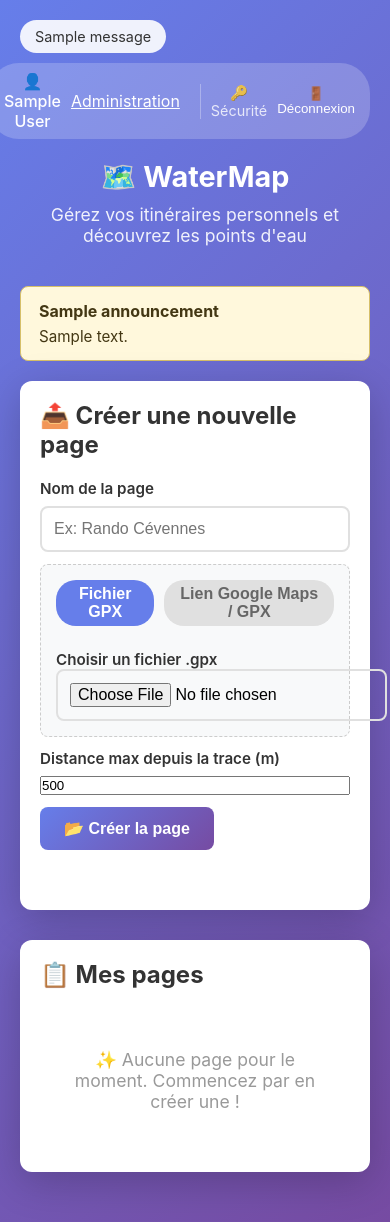
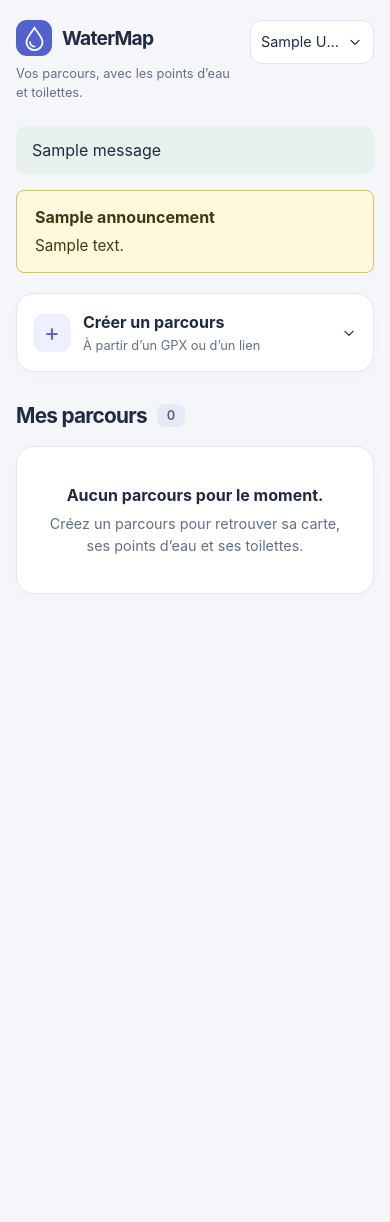
Before and after one commit to ydo1234/watermap, a Flask app: page / in a window 390 px wide. After the commit the page ends 594 px from the top, so only its background shows below. Run offline with Flask 3, Linux system fonts and the light colour scheme; a user stored in the database is signed in; tables that the repository leaves empty hold one stand-in row (values such as "Sample post"); one stand-in notice (Sample message) is shown; parts of the project's set-up code (start-up, migrations or seed data) failed here and were passed over; some libraries are stand-ins or nearby versions.

Commit message:
Redesign home and route list for mobile screens

```diff
--- a/templates/index.html
+++ b/templates/index.html
@@ -3,267 +3,201 @@
 <head>
   <meta charset="utf-8">
   <meta name="viewport" content="width=device-width, initial-scale=1">
-  <title>WaterMap - Gestion des itinéraires</title>
+  <title>WaterMap - Mes parcours</title>
   <style>
+    :root { color-scheme: light; --ink: #202b40; --muted: #647086; --primary: #5261ce; --line: #e1e5ef; }
     * { margin: 0; padding: 0; box-sizing: border-box; }
-    body {
-      font-family: -apple-system, BlinkMacSystemFont, 'Segoe UI', Roboto, 'Helvetica Neue', Arial, sans-serif;
-      background: linear-gradient(135deg, #667eea 0%, #764ba2 100%);
-      min-height: 100vh;
-      padding: 20px;
+    body { font: 16px/1.5 -apple-system, BlinkMacSystemFont, 'Segoe UI', Roboto, Arial, sans-serif; color: var(--ink); background: #f4f6fa; min-height: 100vh; padding: 32px 24px; }
+    button, input { font: inherit; }
+    button, a, summary { -webkit-tap-highlight-color: transparent; }
+    button, summary { cursor: pointer; }
+    a { color: var(--primary); }
+    button:disabled { opacity: .55; cursor: wait; }
+    :focus-visible { outline: 3px solid #8995ee; outline-offset: 3px; }
+    .container { max-width: 1120px; margin: auto; }
+    .site-header { display: flex; justify-content: space-between; gap: 24px; align-items: center; margin-bottom: 32px; }
+    .brand { display: flex; align-items: center; gap: 10px; }
+    .brand-mark { display: grid; place-items: center; width: 42px; height: 42px; background: var(--primary); color: white; border-radius: 13px; flex: 0 0 auto; }
+    .brand h1 { font-size: 1.35rem; letter-spacing: -.04em; font-weight: 750; }
+    .subtitle { color: var(--muted); font-size: .9rem; margin-top: 4px; }
+    .account-menu { position: relative; flex: 0 0 auto; }
+    .account-menu summary { display: flex; align-items: center; gap: 10px; min-height: 44px; padding: 8px 12px; border: 1px solid var(--line); background: white; border-radius: 12px; list-style: none; font-size: .9rem; }
+    summary::-webkit-details-marker { display: none; }
+    .account-name { max-width: 150px; overflow: hidden; white-space: nowrap; text-overflow: ellipsis; }
+    .chevron { width: 16px; height: 16px; transition: transform .15s; flex: 0 0 auto; }
+    details[open] > summary .chevron { transform: rotate(180deg); }
+    .account-actions { position: absolute; top: calc(100% + 8px); right: 0; min-width: 220px; padding: 8px; border: 1px solid var(--line); border-radius: 14px; background: white; box-shadow: 0 12px 32px #2430461a; z-index: 1000; }
+    .account-actions a, .account-actions button { display: flex; align-items: center; min-height: 44px; width: 100%; padding: 10px 12px; border: 0; border-radius: 8px; background: transparent; color: var(--ink); text-decoration: none; font-size: .9rem; text-align: left; }
+    .account-actions a:hover, .account-actions button:hover { background: #f0f2fa; }
+    .environment { display: inline-block; margin-top: 8px; color: #855b08; background: #fff0c2; border: 1px solid #ead59c; padding: 2px 9px; border-radius: 6px; font-size: .75rem; font-weight: 600; }
+    .flash { padding: 12px 16px; border-radius: 10px; background: #e8f2ec; margin-bottom: 16px; overflow-wrap: anywhere; }
+    .flash-error { background: #fff0ed; color: #9d352f; }
+    .workspace { display: grid; grid-template-columns: minmax(0, 360px) minmax(0, 1fr); gap: 28px; align-items: start; }
+    .card { background: white; border: 1px solid var(--line); border-radius: 18px; box-shadow: 0 3px 12px #24304604; }
+    .create-card > summary { display: flex; align-items: center; gap: 12px; padding: 22px; list-style: none; }
+    .create-card > summary > .chevron { margin-left: auto; }
+    .create-icon { display: grid; place-items: center; width: 38px; height: 38px; flex: 0 0 auto; border-radius: 11px; background: #eef0ff; color: var(--primary); font-size: 1.5rem; font-weight: 400; }
+    .create-title { font-weight: 650; }
+    .create-description { display: block; color: var(--muted); font-size: .8rem; font-weight: 400; margin-top: 2px; }
+    .create-content { padding: 0 22px 22px; }
+    #upload-form { display: flex; flex-direction: column; gap: 18px; min-width: 0; }
+    #upload-form label { display: block; font-size: .85rem; font-weight: 600; margin-bottom: 7px; }
+    #upload-form input { width: 100%; min-width: 0; max-width: 100%; min-height: 46px; border: 1px solid #cbd2e0; border-radius: 10px; padding: 10px 12px; background: white; color: var(--ink); }
+    #upload-form input:focus { border-color: var(--primary); }
+    #upload-form input[type=file] { display: block; padding: 6px; font-size: .8rem; overflow: hidden; }
+    #upload-form input::file-selector-button { padding: 8px 10px; margin-right: 8px; border: 0; border-radius: 6px; background: #edf0fa; color: #38436a; font: inherit; cursor: pointer; }
+    .source-picker { min-width: 0; padding: 14px; border-radius: 12px; background: #f6f7fb; }
+    #source-tabs { display: grid; grid-template-columns: 1fr 1fr; gap: 4px; padding: 4px; margin-bottom: 16px; border-radius: 10px; background: #e8ebf3; }
+    .tab-btn { min-width: 0; min-height: 44px; padding: 8px 6px; border: 0; border-radius: 7px; background: transparent; color: #5a657b; font-size: .8rem; font-weight: 600; line-height: 1.3; }
+    .tab-btn.active { color: #3546b7; background: white; box-shadow: 0 1px 4px #24304615; }
+    .help { color: var(--muted); font-size: .78rem; margin-top: 6px; }
+    .primary-button { width: 100%; min-height: 48px; padding: 12px 16px; border: 0; border-radius: 10px; background: var(--primary); color: white; font-weight: 650; }
+    .primary-button:hover { background: #414fb6; }
+    progress { width: 100%; height: 8px; accent-color: var(--primary); }
+    #upload-status { color: var(--muted); font-size: .85rem; overflow-wrap: anywhere; }
+    .upload-feedback:has(#upload-status:empty) { display: none; }
+    .upload-feedback { margin-top: 16px; }
+    .section-heading { display: flex; align-items: center; gap: 10px; margin: 0 0 16px; min-height: 38px; }
+    .section-heading h2 { font-size: 1.4rem; font-weight: 700; letter-spacing: -.035em; }
+    .route-count { min-width: 28px; padding: 2px 8px; border-radius: 8px; background: #e7eaf4; color: #54617c; font-size: .8rem; text-align: center; font-weight: 600; }
+    .route-list { display: grid; gap: 12px; list-style: none; }
+    .route-item { padding: 18px; min-width: 0; }
+    .route-title { display: flex; align-items: center; gap: 12px; color: var(--ink); text-decoration: none; min-height: 44px; margin-bottom: 16px; font-size: 1rem; line-height: 1.4; font-weight: 650; }
+    .route-title:hover { color: var(--primary); }
+    .route-symbol { display: grid; place-items: center; flex: 0 0 auto; width: 40px; height: 40px; border-radius: 11px; color: var(--primary); background: #eef1ff; }
+    .route-name { overflow-wrap: anywhere; min-width: 0; }
+    .route-arrow { margin-left: auto; color: #8b94a9; font-size: 1.5rem; font-weight: 400; }
+    .route-actions { display: grid; grid-template-columns: minmax(0, 1fr) minmax(0, 1fr); gap: 10px; }
+    .route-actions a, .btn-delete { display: flex; align-items: center; justify-content: center; gap: 6px; width: 100%; min-height: 44px; padding: 10px 8px; border-radius: 9px; font-size: .82rem; line-height: 1.4; font-weight: 600; text-align: center; text-decoration: none; }
+    .download-link { background: #eef1ff; border: 1px solid #e0e5fc; color: #4655b4; }
+    .download-link:hover { background: #e3e8ff; }
+    .btn-delete { border: 1px solid #eadfe1; background: white; color: #a74b50; }
+    .btn-delete:hover { background: #fff5f5; border-color: #dbb5b8; }
+    #delete-all-form { margin-top: 20px; }
+    #delete-all-form .btn-delete { width: auto; padding: 10px 14px; border-color: transparent; background: transparent; font-weight: 500; }
+    #delete-all-form .btn-delete:hover { background: #fbeeed; }
+    .empty-state { padding: 36px 24px; text-align: center; color: var(--muted); font-size: .9rem; }
+    .empty-state strong { display: block; color: var(--ink); margin-bottom: 6px; font-size: 1rem; }
+    @media (max-width: 900px) { .workspace { grid-template-columns: minmax(0, 1fr); gap: 24px; } }
+    @media (max-width: 768px) {
+      body { padding: 20px 16px 32px; }
+      .site-header { gap: 12px; margin-bottom: 24px; align-items: flex-start; }
+      .brand-mark { width: 36px; height: 36px; border-radius: 11px; }
+      .brand h1 { font-size: 1.2rem; }
+      .subtitle { max-width: 220px; font-size: .8rem; margin-top: 8px; }
+      .account-menu summary { padding: 8px 10px; gap: 6px; }
+      .account-name { max-width: 80px; }
+      .create-card > summary { padding: 16px; }
+      .create-content { padding: 0 16px 18px; }
+      .section-heading { margin-bottom: 12px; }
+      .section-heading h2 { font-size: 1.3rem; }
+      .route-item { padding: 16px; border-radius: 15px; }
+      .route-title { font-size: 1rem; }
+      #delete-all-form .btn-delete { width: 100%; }
     }
-    .container {
-      max-width: 1000px;
-      margin: 0 auto;
-    }
-    header {
-      text-align: center;
-      margin-bottom: 40px;
-    }
-    h1 {
-      color: white;
-      font-size: 2.5rem;
-      margin-bottom: 10px;
-    }
-    .subtitle {
-      color: rgba(255, 255, 255, 0.9);
-      font-size: 1.1rem;
-    }
-    .card {
-      background: white;
-      border-radius: 12px;
-      padding: 30px;
-      box-shadow: 0 10px 40px rgba(0, 0, 0, 0.2);
-      margin-bottom: 30px;
-    }
-    .card h2 {
-      color: #333;
-      margin-bottom: 20px;
-      font-size: 1.5rem;
-    }
-    #upload-form {
-      display: flex;
-      flex-direction: column;
-      gap: 15px;
-    }
-    #upload-form > div {
-      display: flex;
-      flex-direction: column;
-      gap: 8px;
-    }
-    #upload-form label {
-      font-weight: 600;
-      color: #333;
-      font-size: 0.95rem;
-    }
-    #upload-form input[type=text],
-    #upload-form input[type=file] {
-      padding: 12px;
-      border: 2px solid #e0e0e0;
-      border-radius: 8px;
-      font-size: 1rem;
-      transition: border-color 0.3s;
-    }
-    #upload-form input[type=text]:focus,
-    #upload-form input[type=file]:focus {
-      outline: none;
-      border-color: #667eea;
-    }
-    #upload-form button {
-      padding: 12px 24px;
-      background: linear-gradient(135deg, #667eea 0%, #764ba2 100%);
-      color: white;
-      border: none;
-      border-radius: 8px;
-      font-size: 1rem;
-      font-weight: 600;
-      cursor: pointer;
-      transition: transform 0.2s, box-shadow 0.2s;
-      align-self: flex-start;
-    }
-    #upload-form button:hover {
-      transform: translateY(-2px);
-      box-shadow: 0 5px 20px rgba(102, 126, 234, 0.4);
-    }
-    progress {
-      width: 100%;
-      height: 8px;
-      border-radius: 4px;
-      overflow: hidden;
-    }
-    #upload-status {
-      font-size: 0.95rem;
-      color: #666;
-      font-weight: 500;
-      min-height: 20px;
-    }
-    table {
-      width: 100%;
-      border-collapse: collapse;
-    }
-    table thead {
-      background: #f8f9fa;
-    }
-    table th {
-      padding: 15px;
-      text-align: left;
-      font-weight: 600;
-      color: #333;
-      border-bottom: 2px solid #e0e0e0;
-    }
-    table td {
-      padding: 15px;
-      border-bottom: 1px solid #e0e0e0;
-    }
-    table tr:hover {
-      background: #f8f9fa;
-    }
-    table a {
-      color: #667eea;
-      text-decoration: none;
-      font-weight: 500;
-      transition: color 0.2s;
-    }
-    table a:hover {
-      color: #764ba2;
-    }
-    .btn-delete {
-      padding: 8px 12px;
-      background: #ff6b6b;
-      color: white;
-      border: none;
-      border-radius: 6px;
-      cursor: pointer;
-      font-size: 0.9rem;
-      transition: background 0.2s;
-    }
-    .btn-delete:hover {
-      background: #ee5a52;
-    }
-    .empty-state {
-      text-align: center;
-      color: #999;
-      font-size: 1.1rem;
-      padding: 40px 20px;
-    }
-    @media (max-width: 768px) {
-      h1 { font-size: 1.8rem; }
-      .card { padding: 20px; }
-      #upload-form { gap: 12px; }
-      table { font-size: 0.9rem; }
-      table th, table td { padding: 10px; }
-      .container { padding: 0; }
-    }
+    @media (prefers-reduced-motion: reduce) { .chevron { transition: none; } }
   </style>
 </head>
 <body>
   <div class="container">
-    <header>
-      <div style="display: flex; justify-content: flex-end; margin-bottom: 20px; flex-wrap: wrap; gap: 10px;">
-        {% with messages = get_flashed_messages(with_categories=true) %}
-          {% if messages %}
-            {% for category, message in messages %}
-              <div style="padding: 8px 15px; border-radius: 20px; font-size: 0.9rem; background: rgba(255,255,255,0.9); color: #333; margin-right: auto;">{{ message }}</div>
-            {% endfor %}
-          {% endif %}
-        {% endwith %}
-
-        <div style="background: rgba(255,255,255,0.2); padding: 8px 15px; border-radius: 30px; display: flex; align-items: center; gap: 10px; color: white;">
-          <span style="font-weight: 500;">👤 {{ user.name }}</span>
-          {% if user.is_admin %}<a href="{{ url_for('admin') }}" style="color: white;">Administration</a>{% endif %}
-          <a href="{{ url_for('change_password') }}" style="color: rgba(255,255,255,0.8); text-decoration: none; font-size: 0.9rem; margin-left: 10px; border-left: 1px solid rgba(255,255,255,0.3); padding-left: 10px;">🔑 Sécurité</a>
+    <header class="site-header">
+      <div>
+        <div class="brand">
+          <span class="brand-mark" aria-hidden="true"><svg width="23" height="25" viewBox="0 0 24 28" fill="none"><path d="M12 2C9 7 3 13 3 18a9 9 0 0 0 18 0c0-5-6-11-9-16Z" stroke="currentColor" stroke-width="2"/><path d="M7 18a5 5 0 0 0 5 5" stroke="currentColor" stroke-width="2" stroke-linecap="round"/></svg></span>
+          <h1>WaterMap</h1>
+        </div>
+        <p class="subtitle">Vos parcours, avec les points d’eau et toilettes.</p>
+        {% if is_dev %}<span class="environment">Recette · développement</span>{% endif %}
+      </div>
+      <details class="account-menu">
+        <summary><span class="account-name">{{ user.name }}</span><svg class="chevron" viewBox="0 0 20 20" fill="none" aria-hidden="true"><path d="m5 8 5 5 5-5" stroke="currentColor" stroke-width="1.5" stroke-linecap="round" stroke-linejoin="round"/></svg></summary>
+        <div class="account-actions">
+          {% if user.is_admin %}<a href="{{ url_for('admin') }}">Administration</a>{% endif %}
+          <a href="{{ url_for('change_password') }}">Sécurité du compte</a>
           <form action="{{ url_for('logout') }}" method="post">
             <input type="hidden" name="csrf_token" value="{{ csrf_token() }}">
-            <button type="submit" style="background: transparent; border: 0; color: white; cursor: pointer;">🚪 Déconnexion</button>
+            <button type="submit">Déconnexion</button>
           </form>
         </div>
-      </div>
-      {% if is_dev %}
-      <div style="background: #ffeb3b; color: #333; padding: 5px 15px; border-radius: 20px; display: inline-block; font-weight: bold; margin-bottom: 10px; font-size: 0.8rem; box-shadow: 0 2px 5px rgba(0,0,0,0.2);">⚠️ MODE DÉVELOPPEMENT</div>
-      {% endif %}
-      <h1>🗺️ WaterMap</h1>
-      <p class="subtitle">Gérez vos itinéraires personnels et découvrez les points d'eau</p>
+      </details>
     </header>
+    {% for category, message in get_flashed_messages(with_categories=true) %}
+      <div class="flash flash-{{ category }}" role="status">{{ message }}</div>
+    {% endfor %}
     {% include 'announcements.html' %}
-
-    <div class="card">
-      <h2>📤 Créer une nouvelle page</h2>
+    <main class="workspace">
+      <details class="card create-card" id="create-panel" open>
+        <summary><span class="create-icon" aria-hidden="true">+</span><span class="create-title">Créer un parcours<span class="create-description">À partir d’un GPX ou d’un lien</span></span><svg class="chevron" viewBox="0 0 20 20" fill="none" aria-hidden="true"><path d="m5 8 5 5 5-5" stroke="currentColor" stroke-width="1.5" stroke-linecap="round" stroke-linejoin="round"/></svg></summary>
+        <div class="create-content">
           <form id="upload-form" action="{{ url_for('upload') }}" method="post" enctype="multipart/form-data">
             <input type="hidden" name="csrf_token" value="{{ csrf_token() }}">
             <div>
-          <label for="page_name">Nom de la page</label>
-          <input type="text" id="page_name" name="page_name" placeholder="Ex: Rando Cévennes" maxlength="100" required>
+              <label for="page_name">Nom du parcours</label>
+              <input type="text" id="page_name" name="page_name" placeholder="Ex. Rando Cévennes" maxlength="100" required>
             </div>
-
-        <div style="background: #f8f9fa; padding: 15px; border-radius: 8px; border: 1px dashed #ccc;">
-          <div id="source-tabs" style="display: flex; gap: 10px; margin-bottom: 15px;">
-            <button type="button" id="tab-file" class="tab-btn active" style="padding: 5px 15px; border-radius: 20px; border: none; cursor: pointer; background: #667eea; color: white;">Fichier GPX</button>
-            <button type="button" id="tab-url" class="tab-btn" style="padding: 5px 15px; border-radius: 20px; border: none; cursor: pointer; background: #e0e0e0; color: #666;">Lien Google Maps / GPX</button>
+            <div class="source-picker">
+              <div id="source-tabs" role="group" aria-label="Source du parcours">
+                <button type="button" id="tab-file" class="tab-btn active" aria-pressed="true">Fichier GPX</button>
+                <button type="button" id="tab-url" class="tab-btn" aria-pressed="false">Lien / My Maps</button>
               </div>
-
               <div id="file-input-container">
                 <label for="gpx_file">Choisir un fichier .gpx</label>
-            <input type="file" id="gpx_file" name="gpx_file" accept=".gpx">
+                <input type="file" id="gpx_file" name="gpx_file" accept=".gpx" required>
               </div>
-
-          <div id="url-input-container" style="display: none;">
-            <label for="gpx_url_input">Lien Google My Maps ou URL GPX</label>
-            <input type="text" id="gpx_url_input" name="gpx_url" placeholder="https://www.google.com/maps/d/viewer?mid=...">
-            <p style="font-size: 0.8rem; color: #666; margin-top: 5px;">Note : Pour Google Maps, utilisez un lien "My Maps".</p>
+              <div id="url-input-container" style="display:none;">
+                <label for="gpx_url_input">Lien Google My Maps ou GPX</label>
+                <input type="text" id="gpx_url_input" name="gpx_url" placeholder="https://…">
+                <p class="help">Pour Google Maps, utilisez un lien « My Maps ».</p>
               </div>
             </div>
-
             <div>
-          <label for="max_distance">Distance max depuis la trace (m)</label>
+              <label for="max_distance">Distance autour du tracé (m)</label>
               <input type="number" id="max_distance" name="max_distance" min="0" max="5000" step="1" value="500" required>
+              <p class="help">Rechercher les points d’eau et toilettes dans ce rayon.</p>
             </div>
-        <button type="submit">📂 Créer la page</button>
+            <button type="submit" class="primary-button">Créer le parcours</button>
           </form>
-      <div style="margin-top: 20px;">
-        <progress id="upload-progress" value="0" max="100" style="display:none;"></progress>
-        <div id="upload-status"></div>
+          <div class="upload-feedback">
+            <progress id="upload-progress" value="0" max="100" style="display:none;" aria-label="Création du parcours"></progress>
+            <div id="upload-status" role="status" aria-live="polite"></div>
           </div>
         </div>
-
-    <div class="card">
-      <h2>📋 Mes pages</h2>
+      </details>
+      <section class="routes-section" aria-labelledby="routes-heading">
+        <div class="section-heading"><h2 id="routes-heading">Mes parcours</h2><span class="route-count" aria-label="Nombre de parcours">{{ pages|length }}</span></div>
         {% if pages %}
-        <form id="delete-all-form" action="{{ url_for('delete_all') }}" method="post" style="margin-bottom:20px;">
+          <ul class="route-list">
+            {% for page in pages %}
+              <li class="card route-item">
+                <a class="route-title" href="{{ url_for('page', page_name=page.name) }}">
+                  <span class="route-symbol" aria-hidden="true"><svg width="21" height="21" viewBox="0 0 24 24" fill="none"><path d="m3 6 6-3 6 3 6-3v15l-6 3-6-3-6 3V6Zm6-3v15m6-12v15" stroke="currentColor" stroke-width="1.5" stroke-linecap="round" stroke-linejoin="round"/></svg></span>
+                  <span class="route-name">{{ page.name|replace('_', ' ') }}</span><span class="route-arrow" aria-hidden="true">›</span>
+                </a>
+                <div class="route-actions">
+                  <a class="download-link" href="{{ url_for('download_enriched', page_name=page.name) }}" download title="Télécharger le parcours avec ses points d’eau et toilettes">↓ GPX · eau et WC</a>
+                  <form class="delete-form" data-page-name="{{ page.name }}" action="{{ url_for('delete', page_name=page.name) }}" method="post">
+                    <input type="hidden" name="csrf_token" value="{{ csrf_token() }}">
+                    <button type="submit" class="btn-delete" aria-label="Supprimer {{ page.name }}">Supprimer</button>
+                  </form>
+                </div>
+              </li>
+            {% endfor %}
+          </ul>
+          <form id="delete-all-form" action="{{ url_for('delete_all') }}" method="post">
             <input type="hidden" name="csrf_token" value="{{ csrf_token() }}">
             <input type="hidden" name="page_count" value="{{ pages|length }}">
             <input type="hidden" name="confirm_delete_all" value="">
-          <button type="submit" class="btn-delete" disabled>🗑️ Supprimer tous mes parcours</button>
+            <button type="submit" class="btn-delete" disabled>Supprimer tous mes parcours</button>
             <noscript><p>Activez JavaScript pour confirmer la suppression de tous vos parcours.</p></noscript>
           </form>
-        <table>
-          <thead>
-            <tr>
-              <th>📍 Page</th>
-              <th style="text-align: right;">Actions</th>
-            </tr>
-          </thead>
-          <tbody>
-            {% for page in pages %}
-              <tr>
-                <td><a href="{{ url_for('page', page_name=page.name) }}">{{ page.name }}</a></td>
-                <td style="text-align: right;">
-                  <a href="{{ url_for('download_enriched', page_name=page.name) }}" download title="Télécharger le parcours avec ses points d’eau et toilettes" style="display:inline-block; margin: 4px 12px 4px 0; padding: 8px 12px; background: #edf2ff; border: 1px solid #c7d2fe; border-radius: 6px;">⬇ GPX enrichi · eau et WC</a>
-                  <form class="delete-form" data-page-name="{{ page.name }}" action="{{ url_for('delete', page_name=page.name) }}" method="post" style="display:inline;">
-                    <input type="hidden" name="csrf_token" value="{{ csrf_token() }}">
-                    <button type="submit" class="btn-delete">🗑️ Supprimer</button>
-                  </form>
-                </td>
-              </tr>
-            {% endfor %}
-          </tbody>
-        </table>
         {% else %}
-        <div class="empty-state">✨ Aucune page pour le moment. Commencez par en créer une !</div>
+          <div class="card empty-state"><strong>Aucun parcours pour le moment.</strong>Créez un parcours pour retrouver sa carte, ses points d’eau et ses toilettes.</div>
         {% endif %}
+      </section>
+    </main>
   </div>
-  </div>
-
   <script nonce="{{ csp_nonce() }}">
+    if (window.matchMedia('(max-width: 768px)').matches) document.getElementById('create-panel').open = false;
     const deleteAllForm = document.getElementById('delete-all-form');
     if (deleteAllForm) {
       deleteAllForm.addEventListener('submit', event => {
@@ -297,10 +231,10 @@
 
     tabFile.addEventListener('click', () => {
       activeTab = 'file';
-      tabFile.style.background = '#667eea';
-      tabFile.style.color = 'white';
-      tabUrl.style.background = '#e0e0e0';
-      tabUrl.style.color = '#666';
+      tabFile.classList.add('active');
+      tabUrl.classList.remove('active');
+      tabFile.setAttribute('aria-pressed', 'true');
+      tabUrl.setAttribute('aria-pressed', 'false');
       fileContainer.style.display = 'block';
       urlContainer.style.display = 'none';
       gpxFile.setAttribute('required', '');
@@ -309,10 +243,10 @@
 
     tabUrl.addEventListener('click', () => {
       activeTab = 'url';
-      tabUrl.style.background = '#667eea';
-      tabUrl.style.color = 'white';
-      tabFile.style.background = '#e0e0e0';
-      tabFile.style.color = '#666';
+      tabUrl.classList.add('active');
+      tabFile.classList.remove('active');
+      tabUrl.setAttribute('aria-pressed', 'true');
+      tabFile.setAttribute('aria-pressed', 'false');
       fileContainer.style.display = 'none';
       urlContainer.style.display = 'block';
       gpxUrl.setAttribute('required', '');
```
Also changed, not shown: tests/test_security.py (+1 -1 lines). Lines whose indentation alone changed are shown as unchanged.
